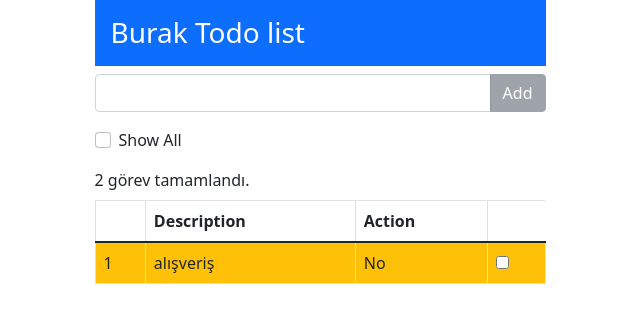
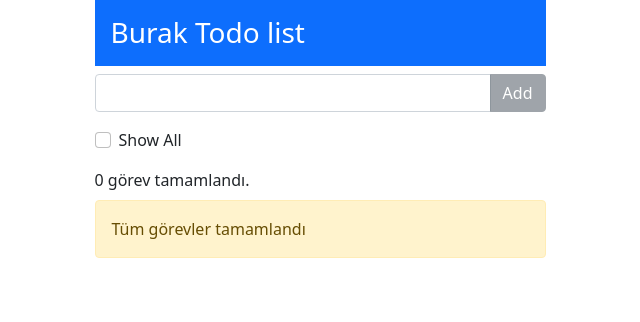
Before and after one commit to ozzkan-burak/angular12-todo-app, an Angular app in the folder todo-app/: page / in a window 1280 px wide. Shown: the top 322 px of the page, without its empty margins (320-960 px from the left). Built offline with nearby package versions, Linux system fonts and the light colour scheme.

Commit message:
episode10 project end

```diff
--- a/todo-app/src/app/todo/todo.component.html
+++ b/todo-app/src/app/todo/todo.component.html
@@ -73,7 +73,7 @@
                   <ng-template #yesTemplate>Yes</ng-template>
 
               </td>
-              <td><input type="checkbox" [(ngModel)]="item.status" class="form-checkbox-input" /></td>
+              <td><input type="checkbox" (change)="onActionChanged(item)" [(ngModel)]="item.status" class="form-checkbox-input" /></td>
             </tr>
           </tbody>
         </table>
--- a/todo-app/src/app/todo/todo.component.ts
+++ b/todo-app/src/app/todo/todo.component.ts
@@ -12,7 +12,9 @@ export class TodoComponent {
   displayAll: boolean = false;
   inputText: string = "";
 
-  constructor() { }
+  constructor() {
+    this.todoModel.items = this.getItemsFromLocalStorage();
+  }
 
   todoModel = new Model()
 
@@ -30,11 +32,43 @@ export class TodoComponent {
 
   addItem() {
     if(this.inputText!= '') {
-      this.todoModel.items.push({description: this.inputText, status: false});
+      let data = {description: this.inputText, status: false}
+      this.todoModel.items.push(data);
+
+      let items = this.getItemsFromLocalStorage();
+      items.push(data)
+
+      localStorage.setItem("items", JSON.stringify(items))
       this.inputText = '';
     } else {
       alert('todo boş gönderilemez');
     }
+  }
+
+  getItemsFromLocalStorage() {
+    let items: TodoItem[] = []
+
+    let value = localStorage.getItem("items");
+
+    if(value != null) {
+      items = JSON.parse(value);
+    }
+
+    return items
+  }
+
+  onActionChanged(item:TodoItem) {
+    let items = this.getItemsFromLocalStorage();
+
+    localStorage.clear();
+
+    items.forEach(i => {
+      if(i.description == item.description) {
+        i.status = item.status
+      }
+    });
+
+    localStorage.setItem("items", JSON.stringify(items));
   }
 
   displayCount() {
```
